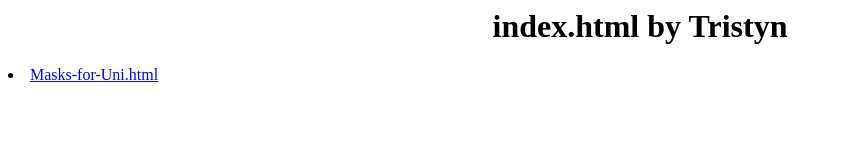
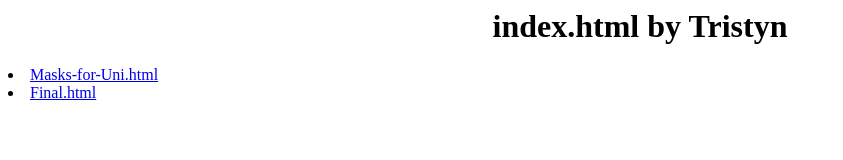
Before and after one commit to Tristyn19/Game-Dev-2020-Tristyn, a plain HTML site: page public/index.html in a window 1280 px wide. Shown: the whole page, without its empty margins (0-843 px from the left). Drawn offline with Linux system fonts and the light colour scheme.

Commit message:
Update index.html

```diff
--- a/public/index.html
+++ b/public/index.html
@@ -3,3 +3,4 @@
 <h1 align=center>index.html by Tristyn</h1>
 
 <li><a href="Masks-for-Uni.html">Masks-for-Uni.html</a>
+<li><a href="final-level-1-tristyn.html">Final.html</a>
```
